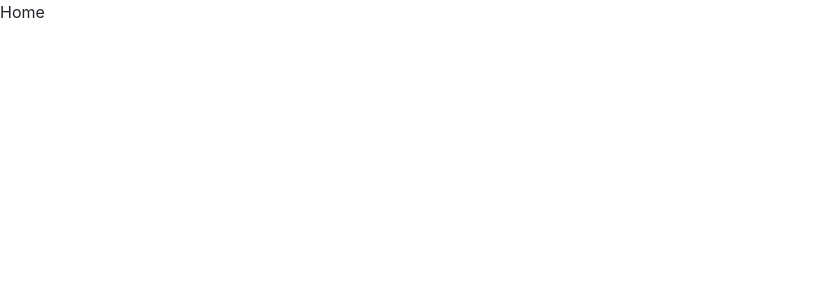
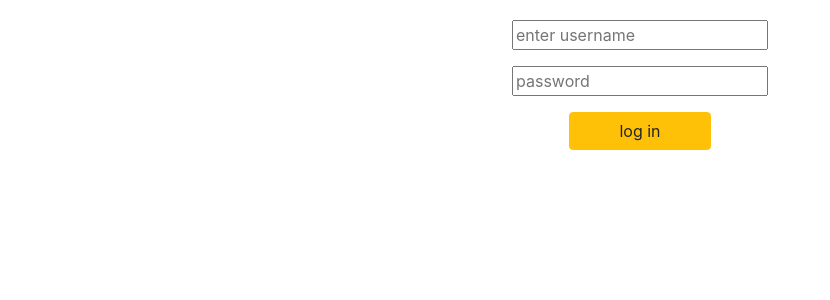
Before and after one commit to haxul/file-store, a React (Create React App) app in the folder client/: page /login in a window 1280 px wide. Shown: the top 300 px of the page, without its empty margins (0-830 px from the left). Built offline with nearby package versions, Linux system fonts and the light colour scheme.

Commit message:
create login and signup page

```diff
--- a/client/src/App.tsx
+++ b/client/src/App.tsx
@@ -2,8 +2,9 @@ import React, { PureComponent } from "react";
 import { connect } from "react-redux";
 import styled from "styled-components";
 import { BrowserRouter as Router, Switch, Route } from "react-router-dom";
+import Login from "./pages/login/Login";
+import Registration from "./pages/registration/Registration";
 
-const About = styled.div``;
 const Home = styled.div``;
 
 class App extends PureComponent {
@@ -12,8 +13,11 @@ class App extends PureComponent {
       <Router>
         <div>
           <Switch>
-            <Route path="/about">
-              <About>about</About>
+            <Route path="/login">
+              <Login />
+            </Route>
+            <Route path="/signup">
+              <Registration />
             </Route>
             <Route path="/">
               <Home>Home</Home>
--- /dev/null
+++ b/client/src/pages/components/auth.ts
@@ -0,0 +1,13 @@
+import styled from "styled-components";
+
+export const Wrapper = styled.div`
+  margin-top: 20px;
+`;
+
+export const Button = styled.button`
+  text-align:center;
+  width:142px;
+`
+export const Block = styled.div`
+  text-align:center;
+`;
--- /dev/null
+++ b/client/src/pages/login/Login.tsx
@@ -0,0 +1,21 @@
+import React, { PureComponent } from "react";
+import { connect } from "react-redux";
+import { Wrapper, Button, Block } from "../components/auth";
+
+class Login extends PureComponent {
+  render() {
+    return (
+      <Wrapper className="container">
+        <div className="row justify-content-center">
+          <Block className="col-sm-4">
+            <input type="username" className="" id="username" aria-describedby="emailHelp" placeholder="enter username" />
+            <input type="password" className="my-3" id="password" placeholder="password" />
+            <Button type="button" className="btn btn-warning"> log in </Button>
+          </Block>
+        </div>
+      </Wrapper>
+    );
+  }
+}
+
+export default connect()(Login);
--- /dev/null
+++ b/client/src/pages/registration/Registration.tsx
@@ -0,0 +1,21 @@
+import React, { PureComponent } from "react";
+import { connect } from "react-redux";
+import { Wrapper, Button, Block } from "../components/auth";
+
+class Registration extends PureComponent {
+  render() {
+    return (
+      <Wrapper className="container">
+        <div className="row justify-content-center">
+          <Block className="col-sm-4">
+            <input type="username" className="" id="username" placeholder="enter username" />
+            <input type="password" className="my-3" id="password" placeholder="password" />
+            <Button type="button" className="btn btn-warning"> Sing up </Button>
+          </Block>
+        </div>
+      </Wrapper>
+    );
+  }
+}
+
+export default connect()(Registration);
```
Also changed, not shown: client/src/components/Login.tsx (deleted, +0 -13 lines).
